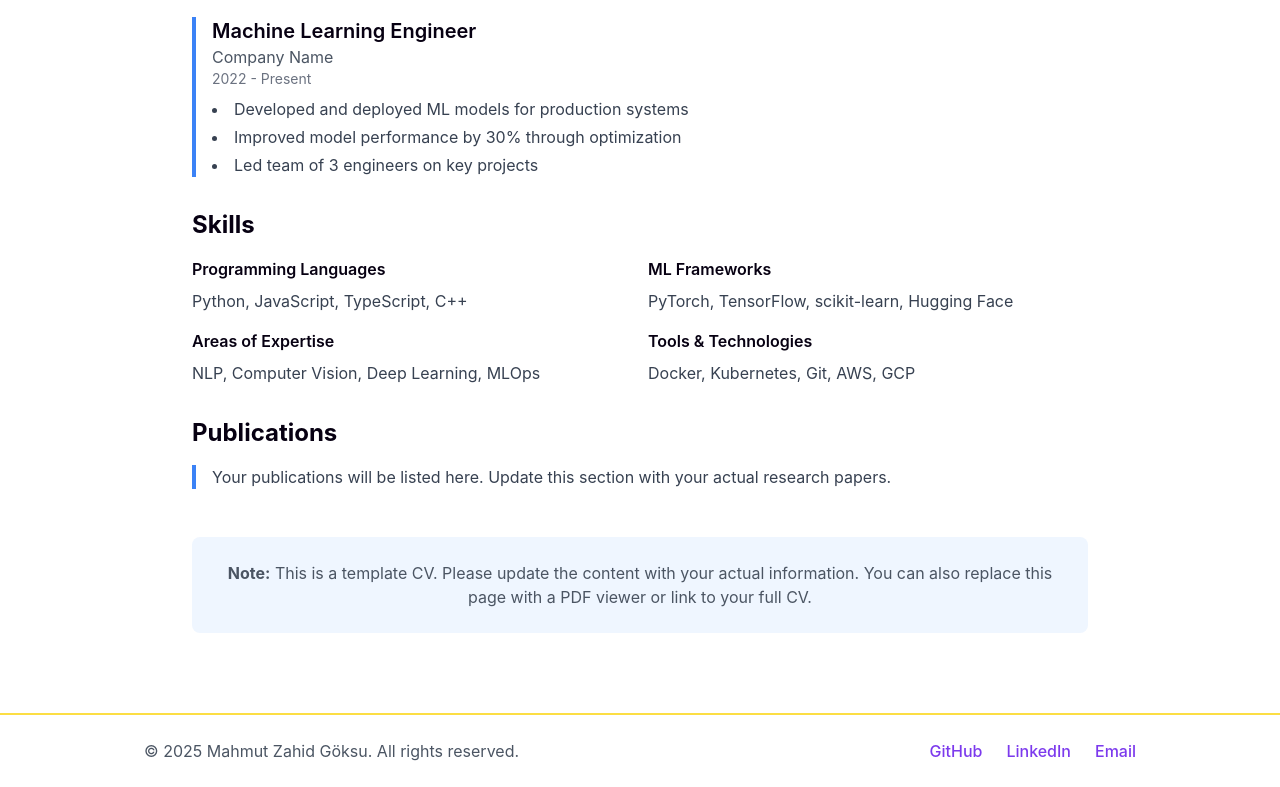
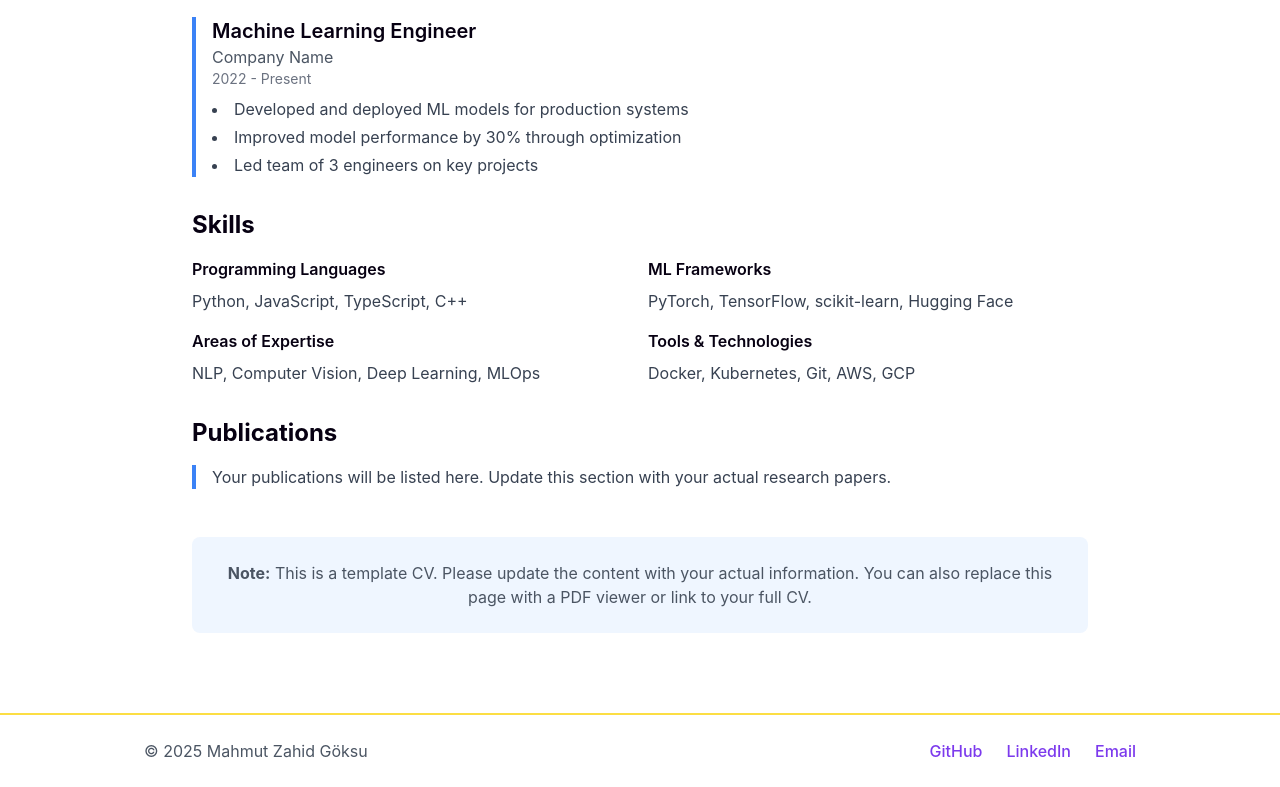
Before and after one commit to MAHMUTGOKSU/MAHMUTGOKSU.github.io, a Next.js app: page /cv in a window 1280 px wide. Shown: the part 585-1372 px from the top of the page. Built offline with nearby package versions, Linux system fonts and the light colour scheme.

Commit message:
Remove 'All rights reserved' from footer

```diff
--- a/src/components/Footer.tsx
+++ b/src/components/Footer.tsx
@@ -4,7 +4,7 @@ export default function Footer() {
       <div className="container mx-auto px-4 py-6 max-w-5xl">
         <div className="flex justify-between items-center">
           <p className="text-gray-600 dark:text-gray-400">
-            © {new Date().getFullYear()} Mahmut Zahid Göksu. All rights reserved.
+            © {new Date().getFullYear()} Mahmut Zahid Göksu
           </p>
           <div className="flex gap-6">
             <a
```
